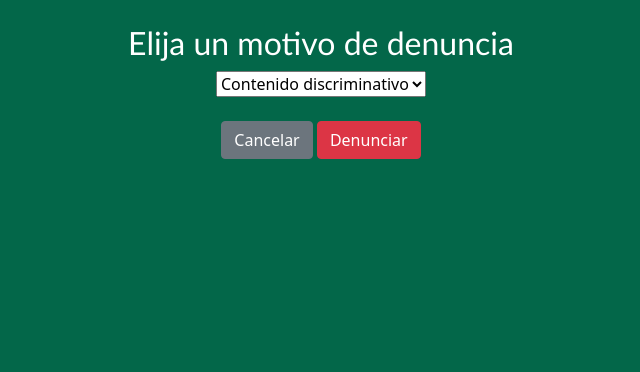
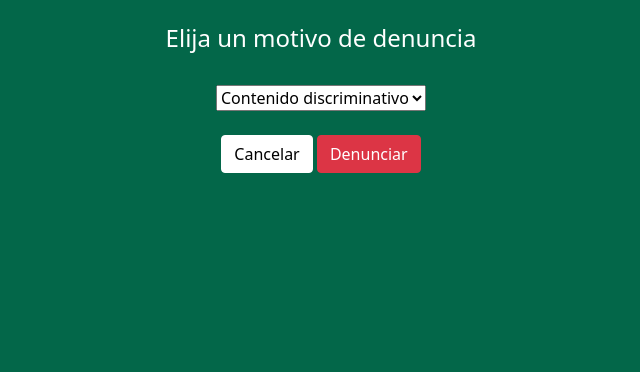
Before and after one commit to llullmariasol/conocemibarrio, a Django app: template forum/templates/report.html in a window 1280 px wide. Shown: the part 81-453 px from the top of the page, without its empty margins (319-959 px from the left). Run offline with Django 4.2, Linux system fonts and the light colour scheme; the template is opened without the code that fills it: values that come from a table or form of the project are taken from there, others are empty; some libraries are stand-ins or nearby versions.

Commit message:
Ajustes en denuncias

```diff
--- a/forum/models.py
+++ b/forum/models.py
@@ -32,7 +32,7 @@ class Comment(models.Model):
         return self.likes.count()
 
     def total_complaints(self):
-        return self.complaints.count()
+        return self.complaints.all().count()
 
 
 class Complaint(models.Model):
--- a/forum/templates/report.html
+++ b/forum/templates/report.html
@@ -2,24 +2,26 @@
 <script type="text/javascript" src="lib.js"></script>
 {% block content %}
 <style>
-    h2 {
-        font-family: "Trebuchet MS", Verdana, sans-serif;
-        color: white;
-    }
-    p {
-        font-family: "Trebuchet MS", Verdana, sans-serif;
-        font-size: large;
-        font-weight: bold;
-    }
+        .btn-outline-dark {
+          color: black;
+          border-color: white;
+          background-color: white;
+        }
+        .btn-outline-dark:hover {
+          color: white;
+          background-color: black;
+          border-color: black;
+        }
 </style>
 <div class="text-center">
     <form action="" method="POST" class="post-form">{% csrf_token %}
         <br>
-        <h2>Elija un motivo de denuncia</h2>
+        <h4 style="color:white;">Elija un motivo de denuncia</h4>
+        <br>
         {{ form.reason }}
         <br>
         <br>
-        <a class="btn btn-secondary" type="button" value="Cancelar" href="{% url 'forum:postDetail' comment.post.pk %}">Cancelar</a>
+        <a class="btn btn-outline-dark" role="button" value="Cancelar" href="{% url 'forum:postDetail' comment.post.pk %}">Cancelar</a>
         <button class="btn btn-danger btn-denunciar" type="submit" value="Denunciar">Denunciar</button>
         <br>
         <br>
--- a/forum/views.py
+++ b/forum/views.py
@@ -121,7 +121,7 @@ def reportComment(request, pk):
         complaint = Complaint()
         if form.is_valid:
             comment.complaints.add(request.user)
-            if comment.complaints > 4:
+            if comment.total_complaints() > 4:
                 comment.removed = True
             complaint.comment = comment
             complaint.user = request.user
```
